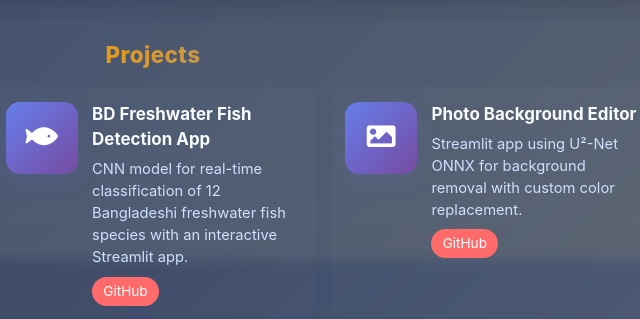
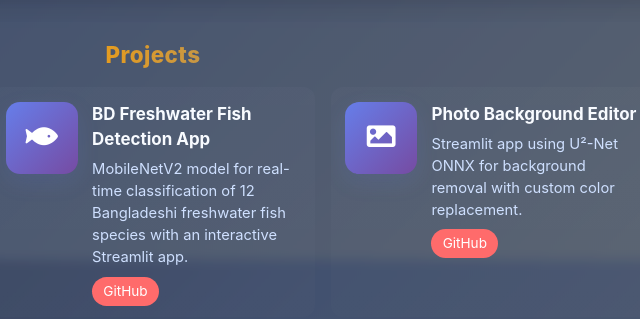
Before and after one commit to marufmullah50/marufmullah50.github.io, a plain HTML site: page index.html in a window 1280 px wide. Shown: the part 2140-2459 px from the top of the page, 487-1127 px from the left. Drawn offline with Linux system fonts and the light colour scheme.

Commit message:
edit 2 13 oct

```diff
--- a/index.html
+++ b/index.html
@@ -336,11 +336,11 @@
                     </div>
                 </div>
 
-               <div class="project-card">
+<div class="project-card">
     <div class="project-icon" aria-hidden="true"><i class="fas fa-fish"></i></div>
     <div class="project-content">
         <h3 class="project-title">BD Freshwater Fish Detection App</h3>
-        <p class="project-description">CNN model for real-time classification of 12 Bangladeshi freshwater fish species with an interactive Streamlit app.</p>
+        <p class="project-description">MobileNetV2 model for real-time classification of 12 Bangladeshi freshwater fish species with an interactive Streamlit app.</p>
         <div class="project-links">
             <a href="https://github.com/marufmullah50/Fish-detection-app" class="project-link" target="_blank" rel="noopener">GitHub</a>
         </div>
```
